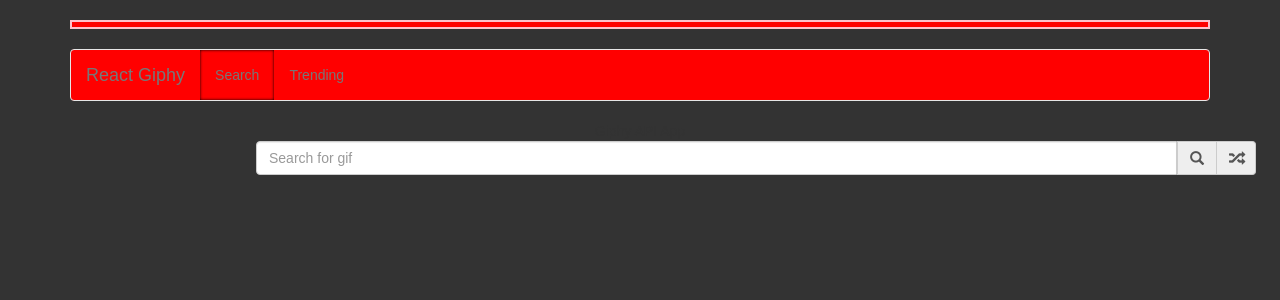
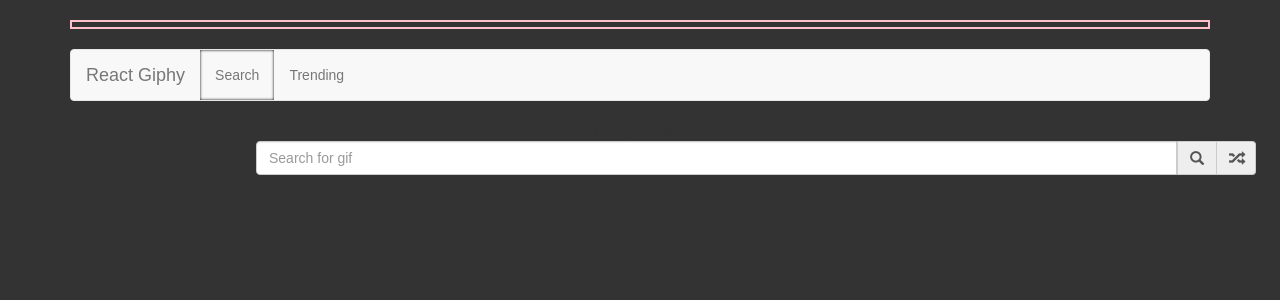
Before and after one commit to PhillFlippy/GiphyReact, a React (Create React App) app: page / in a window 1280 px wide. Shown: the top 300 px of the page. Built offline with nearby package versions, Linux system fonts and the light colour scheme.

Commit message:
Fixed nav

```diff
--- a/src/App.css
+++ b/src/App.css
@@ -25,7 +25,14 @@ body {
  box-shadow:         inset 0 0 3px #000000;
 }
 .container .navbar{
-  background: red; /* not working, let's see some red */
+  background: linear-gradient(left ,
+      rgba(255, 0, 0, 1) 0%,
+      rgba(255, 255, 0, 1) 15%,
+      rgba(0, 255, 0, 1) 30%,
+      rgba(0, 255, 255, 1) 50%,
+      rgba(0, 0, 255, 1) 65%,
+      rgba(255, 0, 255, 1) 80%,
+      rgba(255, 0, 0, 1) 100%);
   background: -moz-linear-gradient( left ,
       rgba(255, 0, 0, 1) 0%,
       rgba(255, 255, 0, 1) 15%,
@@ -44,7 +51,14 @@ body {
       color-stop(100%, rgba(255, 0, 0, 1)));
 }
 hr {
-  background: red; /* not working, let's see some red */
+   background: linear-gradient(left ,
+      rgba(255, 0, 0, 1) 0%,
+      rgba(255, 255, 0, 1) 15%,
+      rgba(0, 255, 0, 1) 30%,
+      rgba(0, 255, 255, 1) 50%,
+      rgba(0, 0, 255, 1) 65%,
+      rgba(255, 0, 255, 1) 80%,
+      rgba(255, 0, 0, 1) 100%);
   background: -moz-linear-gradient( left ,
       rgba(255, 0, 0, 1) 0%,
       rgba(255, 255, 0, 1) 15%,
```
